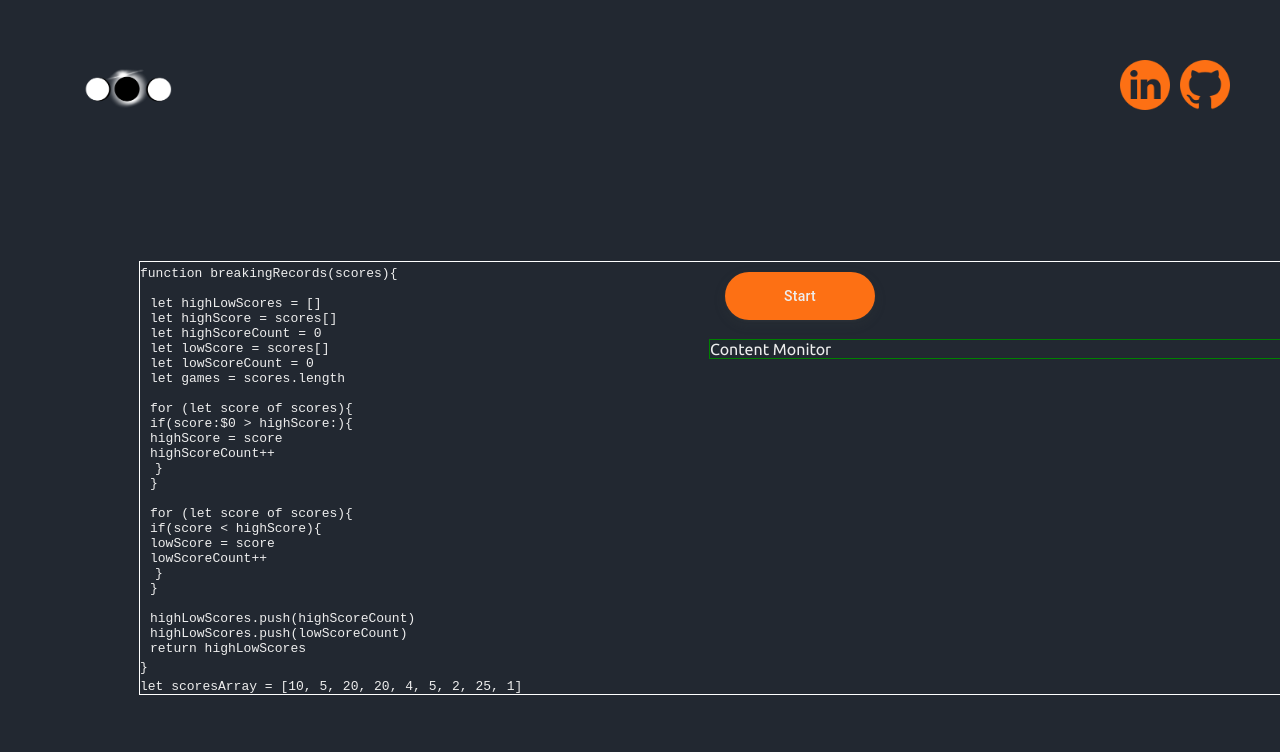
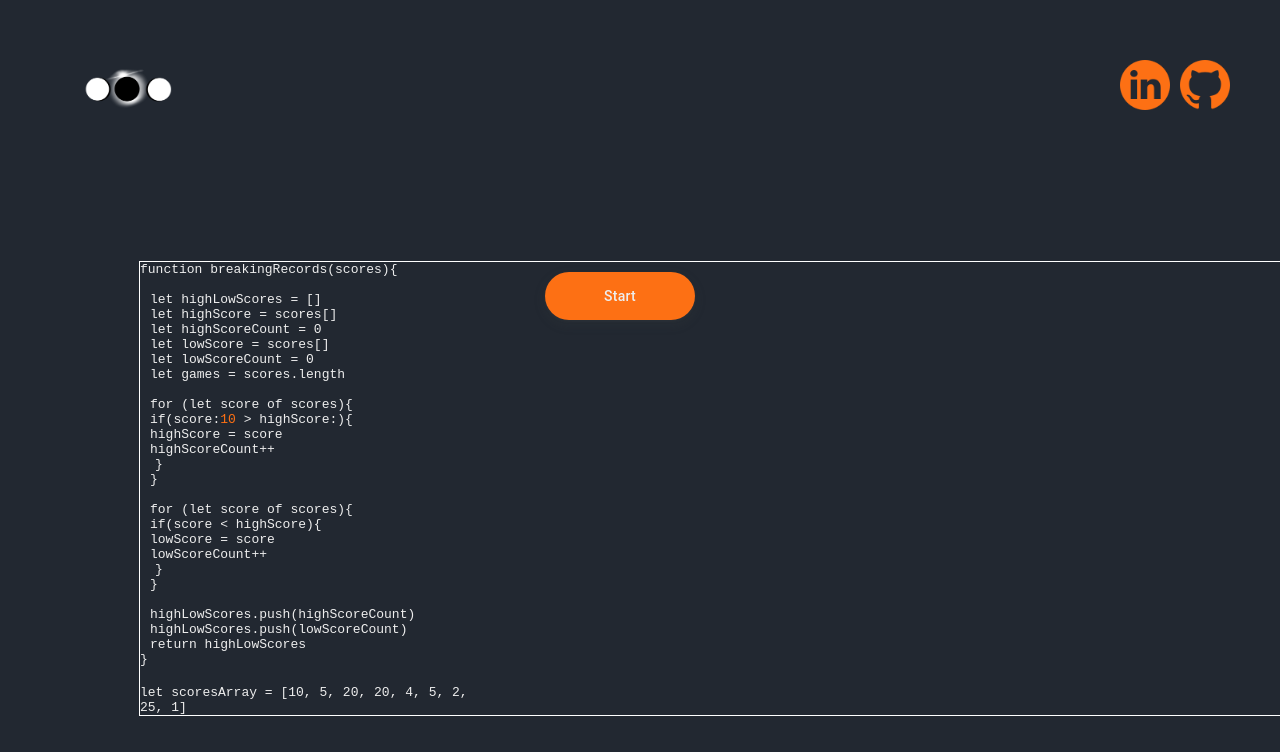
Before and after one commit to kurtreyn/kurtreyn-dot-com, a React (Create React App) app in the folder client/: page /algorithms in a window 1280 px wide. Shown: the top 752 px of the page. Built offline with nearby package versions, Linux system fonts and the light colour scheme.

Commit message:
added algorithms page

```diff
--- a/client/src/components/AlgorithmContainer.js
+++ b/client/src/components/AlgorithmContainer.js
@@ -1,84 +1,16 @@
 import React, { useState } from 'react';
 import Button from './Button';
-import BreakingRecords from './algorithms/breakingrecords';
+import BreakingRecords from './algorithms/breakingrecords/breakingrecords';
 import '../styles/algorithmContainerStyle.css';
 
 export default function AlgorithmContainer() {
-  const [disable, setDisable] = useState(false);
-  const [started, setStarted] = useState(false);
-  let counter = 0;
-
-  const handleNext = () => {
-    ++counter;
-    console.log('counter', counter);
-  };
-
-  const handlePrevious = () => {
-    if (counter === 0) {
-      setDisable(true);
-    } else {
-      --counter;
-    }
-    console.log('counter', counter);
-  };
-
-  let scoresArray = [10, 5, 20, 20, 4, 5, 2, 25, 1];
-
-  let highLowScores = [];
-  let highScore;
-  let highScoreCount = 0;
-  let lowScore;
-  let lowScoreCount = 0;
-  let games;
-  let score = counter;
-
-  const breakingRecordsFunction = (scores) => {
-    highScore = scores[counter];
-    lowScore = scores[counter];
-    games = scores.length;
-
-    if (counter === scores.length) {
-      setDisable(true);
-    }
-
-    if (scores[counter] > highScore) {
-      highScore = scores[counter];
-      highScoreCount++;
-    }
-
-    if (scores[counter] < lowScore) {
-      lowScore = scores[counter];
-      lowScoreCount++;
-    }
-
-    highLowScores.push(highScoreCount);
-    highLowScores.push(lowScoreCount);
-  };
-
-  console.log(
-    `highLowScores: ${highLowScores}, highScore: ${highScore}, highScoreCount: ${highScoreCount}, lowScoreCount: ${lowScoreCount}, games: ${games},score: ${score}`
-  );
-
-  const startFunction = () => {
-    setStarted(true);
-    breakingRecordsFunction(scoresArray);
-  };
-
   return (
     <div className="algorithm-container">
       <div className="algorithms-left-side">
-        <BreakingRecords
-          highLowScores={highLowScores}
-          highScore={highScore}
-          highScoreCount={highScoreCount}
-          lowScore={lowScore}
-          lowScoreCount={lowScoreCount}
-          score={score}
-          setDisable={setDisable}
-        />
+        <BreakingRecords />
       </div>
       <div className="algorithms-right-side">
-        <div className="control-buttons">
+        {/* <div className="control-buttons">
           {!started && (
             <Button label="Start" disabled={disable} onClick={startFunction} />
           )}
@@ -92,9 +24,7 @@ export default function AlgorithmContainer() {
           {started && (
             <Button label="Next" disabled={disable} onClick={handleNext} />
           )}
-        </div>
-
-        <div className="content-monitor">Content Monitor</div>
+        </div> */}
       </div>
     </div>
   );
--- a/client/src/components/SideBar.js
+++ b/client/src/components/SideBar.js
@@ -6,9 +6,9 @@ export default function SideBar({ isLoggedIn }) {
   return (
     <div className="sidebar-container">
       <div className="sidebar-content-wrapper">
-        {/* <Link to="/algorithms" className="sidebar-text">
+        <Link to="/algorithms" className="sidebar-text">
           Algorithms
-        </Link> */}
+        </Link>
         <Link to="/users/login" className="sidebar-text">
           Login
         </Link>
--- a/client/src/components/algorithms/breakingrecords.js
+++ /dev/null
@@ -1,61 +0,0 @@
-import React, { useEffect } from 'react';
-
-export default function BreakingRecords({
-  highLowScores,
-  highScore,
-  highScoreCount,
-  lowScore,
-  lowScoreCount,
-  score,
-}) {
-  // useEffect(() => {}, [score]);
-
-  return (
-    <div>
-      <code className="function-name">
-        function breakingRecords(scores)&#123;
-      </code>
-      <code className="function-body">
-        <br />
-        <span>let highLowScores = &#91;{highLowScores}&#93;</span>
-        <span>let highScore = scores&#91;{highScore}&#93;</span>
-        <span>let highScoreCount = {highScoreCount}</span>
-        <span>let lowScore = scores&#91;{lowScore}&#93;</span>
-        <span>let lowScoreCount = {lowScoreCount}</span>
-        <span>let games = scores.length</span>
-
-        <br />
-        <span>for (let score of scores)&#123; </span>
-        <span>
-          if(score:${score} &#62; highScore:{highScore})&#123;
-        </span>
-        <span>
-          highScore = score
-          <br />
-          highScoreCount++
-        </span>
-        <span style={{ marginLeft: '5px' }}> &#125;</span>
-        <span> &#125;</span>
-
-        <br />
-        <span>for (let score of scores)&#123; </span>
-        <span>if(score &#60; highScore)&#123;</span>
-        <span>
-          lowScore = score
-          <br />
-          lowScoreCount++
-        </span>
-        <span style={{ marginLeft: '5px' }}> &#125;</span>
-        <span> &#125;</span>
-
-        <br />
-        <span>highLowScores.push(highScoreCount)</span>
-        <span>highLowScores.push(lowScoreCount)</span>
-        <span>return highLowScores</span>
-      </code>
-      <code className="function-close">&#125;</code>
-      <br />
-      <code>let scoresArray = &#91;10, 5, 20, 20, 4, 5, 2, 25, 1&#93;</code>
-    </div>
-  );
-}
--- /dev/null
+++ b/client/src/components/algorithms/breakingrecords/breakingrecords.css
@@ -0,0 +1,24 @@
+.function-container {
+  display: flex;
+}
+
+.function-left-side {
+  display: flex;
+  flex-direction: column;
+}
+
+.function-right-side {
+  display: flex;
+  flex-direction: column;
+}
+
+.function-body {
+  display: flex;
+  flex-direction: column;
+  margin-left: 10px;
+}
+
+.control-buttons {
+  display: flex;
+  margin-left: 50px;
+}
--- /dev/null
+++ b/client/src/components/algorithms/breakingrecords/breakingrecords.js
@@ -0,0 +1,171 @@
+import React, { useState, useEffect } from 'react';
+import Button from '../../Button';
+import './breakingrecords.css';
+
+export default function BreakingRecords({}) {
+  const [disable, setDisable] = useState(false);
+  const [started, setStarted] = useState(false);
+  const [index, setIndex] = useState(0);
+
+  const handleNext = () => {
+    setIndex(index + 1);
+  };
+
+  const handlePrevious = () => {
+    if (index !== 0) {
+      setIndex(index - 1);
+    }
+  };
+
+  let scoresArray = [10, 5, 20, 20, 4, 5, 2, 25, 1];
+
+  let highLowScores = [];
+  let highScore;
+  let highScoreCount = 0;
+  let lowScore;
+  let lowScoreCount = 0;
+  let games;
+  let score = scoresArray[index];
+
+  // FIRST HIGH SCORES LOOP
+  // 1: index: 0, score: 10
+  // 2: index: 1, score: 5
+  // 3: index: 2, score: 20;
+  // 4: index: 3, score: 20
+  // 5: index: 4, score: 4
+  // 6: index: 5, score: 5
+  // 7: index: 6, score: 2
+  // 8: index: 7, score: 25 highScore: 25, highScoreCount: 2
+  // 9: index: 8, score: 1
+
+  // SECOND LOW SCORES LOOP
+  // 1: index: 0, score: 10, highScore: 10
+  // 2: index: 1, score: 5, highScore: 10
+  // 3: index: 2, score: 20, highScore: 10 > highScore: 20, highScoreCount: 1
+  // 4: index: 3, score: 20, highScore: 20
+  // 5: index: 4, score: 4, highScore: 20
+  // 6: index: 5, score: 5, highScore: 20
+  // 7: index: 6, score: 2, highScore: 20
+  // 8: index: 7, score: 25, highScore:20 > highScore: 25, highScoreCount: 2
+  // 9: index: 8, score: 1
+
+  function breakingRecordsFunction(scores) {
+    highLowScores = [];
+    highScore = scores[0];
+    highScoreCount = 0;
+    lowScore = scores[0];
+    lowScoreCount = 0;
+    games = scores.length;
+
+    for (let score of scores) {
+      console.log(`score is: ${score}, highScore: ${highScore}`);
+      if (score > highScore) {
+        highScore = score;
+        console.log(`'highScore NOW: ${highScore}`);
+        highScoreCount++;
+        console.log(`'highScoreCount: ${highScoreCount}`);
+      }
+      console.log(`~~~~~~~ END HIGH SCORES LOOP ~~~~~~~~~~`);
+    }
+
+    for (let score of scores) {
+      if (score < lowScore) {
+        console.log(`score: ${score} lowScore: ${lowScore}`);
+        lowScore = score;
+        console.log(`'lowScore NOW: ${lowScore}`);
+        lowScoreCount++;
+        console.log(`'lowScoreCount: ${lowScoreCount}`);
+      }
+      console.log(`~~~~~~~ END LOW SCORES LOOP ~~~~~~~~~~`);
+    }
+    highLowScores.push(highScoreCount);
+    highLowScores.push(lowScoreCount);
+    console.log('highLowScores', highLowScores);
+    return highLowScores;
+  }
+
+  console.log('INDEX:', index);
+  // console.log('highLowScores', highLowScores);
+  // console.log('highScore', highScore);
+  // console.log('highScoreCount', highScoreCount);
+  // console.log('lowScore', lowScore);
+  // console.log('lowScoreCount', lowScoreCount);
+
+  const startFunction = () => {
+    setStarted(true);
+    breakingRecordsFunction(scoresArray);
+  };
+
+  return (
+    <div className="function-container">
+      <div className="function-left-side">
+        <code className="function-name">
+          function breakingRecords(scores)&#123;
+        </code>
+        <code className="function-body">
+          <br />
+          <span>let highLowScores = &#91;{highLowScores}&#93;</span>
+          <span>let highScore = scores&#91;{highScore}&#93;</span>
+          <span>let highScoreCount = {highScoreCount}</span>
+          <span>let lowScore = scores&#91;{lowScore}&#93;</span>
+          <span>let lowScoreCount = {lowScoreCount}</span>
+          <span>let games = scores.length</span>
+
+          <br />
+          <span>for (let score of scores)&#123; </span>
+          <span>
+            if(score:
+            <span className="variable-text">{score} </span>
+            &#62; highScore:
+            <span className="variable-text">{highScore}</span>
+            )&#123;
+          </span>
+          <span>
+            highScore = score
+            <br />
+            highScoreCount++
+          </span>
+          <span style={{ marginLeft: '5px' }}> &#125;</span>
+          <span> &#125;</span>
+
+          <br />
+          <span>for (let score of scores)&#123; </span>
+          <span>if(score &#60; highScore)&#123;</span>
+          <span>
+            lowScore = score
+            <br />
+            lowScoreCount++
+          </span>
+          <span style={{ marginLeft: '5px' }}> &#125;</span>
+          <span> &#125;</span>
+
+          <br />
+          <span>highLowScores.push(highScoreCount)</span>
+          <span>highLowScores.push(lowScoreCount)</span>
+          <span>return highLowScores</span>
+        </code>
+        <code className="function-close">&#125;</code>
+        <br />
+        <code>let scoresArray = &#91;10, 5, 20, 20, 4, 5, 2, 25, 1&#93;</code>
+      </div>
+
+      <div className="function-right-side">
+        <div className="control-buttons">
+          {!started && (
+            <Button label="Start" disabled={disable} onClick={startFunction} />
+          )}
+          {started && (
+            <Button
+              label="Previous"
+              disabled={disable}
+              onClick={handlePrevious}
+            />
+          )}
+          {started && (
+            <Button label="Next" disabled={disable} onClick={handleNext} />
+          )}
+        </div>
+      </div>
+    </div>
+  );
+}
--- a/client/src/styles/algorithmContainerStyle.css
+++ b/client/src/styles/algorithmContainerStyle.css
@@ -1,3 +1,10 @@
+:root {
+  --black: #222831;
+  --dark-gray: #393e46;
+  --orange: #fd7014;
+  --white: #eeeeee;
+}
+
 .algorithm-container {
   display: flex;
   color: var(--white);
@@ -22,13 +29,6 @@
   padding: 10px;
 }
 
-.content-monitor {
-  margin-top: 10px;
-  outline: solid 1px green;
+.variable-text {
+  color: var(--orange);
 }
-
-.function-body {
-  display: flex;
-  flex-direction: column;
-  margin-left: 10px;
-}
```
